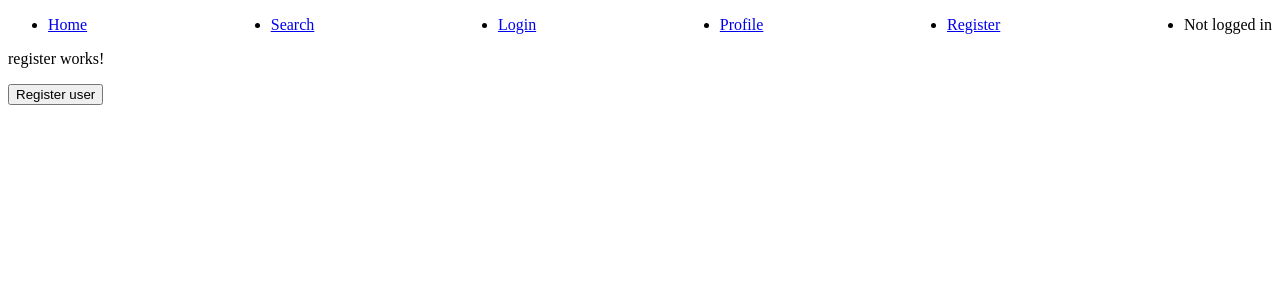
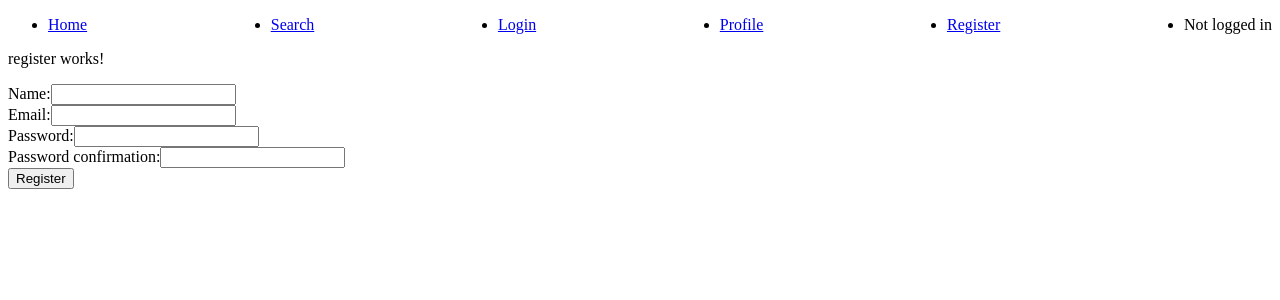
Before and after one commit to chas-academy/u06-fullstack-recipe-app-emiliaharden, an Angular app in the folder RecipeFE/: page /register in a window 1280 px wide. Shown: the top 300 px of the page. Built offline with nearby package versions, Linux system fonts and the light colour scheme.

Commit message:
fixed register, login

```diff
--- a/RecipeFE/src/app/app.component.ts
+++ b/RecipeFE/src/app/app.component.ts
@@ -4,16 +4,18 @@ import { RouterLink, RouterLinkActive, RouterOutlet } from '@angular/router';
 import { AuthService } from './services/auth.service';
 import { Observable } from 'rxjs';
 import { LoggedInUser } from './interfaces/loggedinuser';
+import { User } from './interfaces/user';
 
 @Component({
   selector: 'app-root',
   standalone: true,
-  imports: [CommonModule,RouterOutlet, RouterLink, RouterLinkActive, AsyncPipe],
+  imports: [CommonModule,RouterOutlet, RouterLink, RouterLinkActive],
   templateUrl: './app.component.html',
   styleUrl: './app.component.css'
 })
 export class AppComponent {
   title = 'RecipeFE';
+  user?: User;
 
   loggedIn$: Observable<LoggedInUser>;
 
--- a/RecipeFE/src/app/pages/login/login.component.html
+++ b/RecipeFE/src/app/pages/login/login.component.html
@@ -1,6 +1,18 @@
 <p>login works!</p>
 
-<button (click)="login()">Login user</button>
-<button (click)="logout()">Logout user</button>
+@if (form) {
+<form [formGroup]="form" (ngSubmit)="login()">
+    <div>
+        <label>Email</label>
+        <input type="text" id="email" formControlName="email" class="border-2">
+    </div>
+    <div>
+        <label>Password</label>
+        <input type="password" id="password" formControlName="password" class="border-2">
+    </div>
 
-<!-- Här ska det läggas en logout. -->
+    <button type="submit">Login</button>
+</form>
+}
+
+<button (click)="logout()">Logout</button>
--- a/RecipeFE/src/app/pages/login/login.component.ts
+++ b/RecipeFE/src/app/pages/login/login.component.ts
@@ -1,28 +1,51 @@
 import { Component } from '@angular/core';
 import { Logindetails } from '../../interfaces/logindetails';
 import { AuthService } from '../../services/auth.service';
+import { FormBuilder, FormGroup, FormsModule, ReactiveFormsModule, Validators } from '@angular/forms';
+import { Router } from '@angular/router';
 
 @Component({
   selector: 'app-login',
   standalone: true,
-  imports: [],
+  imports: [FormsModule, ReactiveFormsModule],
   templateUrl: './login.component.html',
   styleUrl: './login.component.css',
 })
 export class LoginComponent {
   loginDetails: Logindetails;
+  form?: FormGroup;
 
-  constructor(private auth: AuthService) {
+  constructor(private auth: AuthService, private fb: FormBuilder, private router: Router) {
     this.loginDetails = {
-      email: 'emi@emi.se',
-      password: 'larre123',
+      email: '',
+      password: '',
     };
   }
 
-  login(){
-    this.auth.loginUser(this.loginDetails);
+  ngOnInit() {
+    this.form = this.fb.group({
+      email: ["", [Validators.required, Validators.email]],
+      password: ['', [Validators.required, Validators.minLength(8)]]
+    });
   }
-  logout(){
+
+  login() {
+    if (this.form?.valid) {
+      this.loginDetails.email = this.form?.value.email;
+      this.loginDetails.password = this.form?.value.password;
+
+      this.auth.loginUser(this.loginDetails).subscribe({
+        next: () => {
+          this.router.navigate(['/profile']);
+        },
+        error: (error: any) => {
+          console.error('Inloggning misslyckades:', error)
+        }
+      });
+    }
+  }
+
+  logout() {
     this.auth.logoutUser();
   }
 }
--- a/RecipeFE/src/app/pages/register/register.component.html
+++ b/RecipeFE/src/app/pages/register/register.component.html
@@ -1,4 +1,27 @@
+
+<!-- Form för registrering -->
 <p>register works!</p>
 
-<!-- Form för registrering -->
-<button (click)="registerUser()">Register user</button>
+@if (form) {
+    <form [formGroup]="form" (ngSubmit)="registerUser()">
+        <div>
+            <label for="name">Name:</label>
+            <input type="text" id="name" formControlName="name" class="border-2">
+        </div>
+        <div>
+            <label for="email">Email:</label>
+            <input type="text" id="email" formControlName="email" class="border-2">
+        </div>
+        <div>
+            <label for="password">Password:</label>
+            <input type="password" id="password" formControlName="password" class="border-2">
+        </div>
+        <div>
+            <label for="password_confirmation">Password confirmation:</label>
+            <input type="password" id="password_confirmation" formControlName="password_confirmation" class="border-2">
+        </div>
+
+        <button type="submit">Register</button>
+    </form>
+    }
+<!-- <button (click)="registerUser()">Register user</button> -->
--- a/RecipeFE/src/app/pages/register/register.component.ts
+++ b/RecipeFE/src/app/pages/register/register.component.ts
@@ -1,27 +1,58 @@
 import { Component } from '@angular/core';
 import { RegisterDetails } from '../../interfaces/registerdetails';
 import { AuthService } from '../../services/auth.service';
+import { FormBuilder, FormGroup, FormsModule, ReactiveFormsModule, Validators } from '@angular/forms';
+import { Router } from '@angular/router';
 
 @Component({
   selector: 'app-register',
   standalone: true,
-  imports: [],
+  imports: [FormsModule, ReactiveFormsModule],
   templateUrl: './register.component.html',
   styleUrl: './register.component.css'
 })
 
 export class RegisterComponent {
   RegisterDetails: RegisterDetails;
+  form?: FormGroup;
 
-  constructor (private auth: AuthService) {
+  constructor(private auth: AuthService, private fb: FormBuilder, private router: Router) {
     this.RegisterDetails = {
-      name: 'larre',
-      email: 'larre@larre.se',
-      password: 'larre123',
-      password_confirmation:'larre123',
+      name: '',
+      email: '',
+      password: '',
+      password_confirmation: '',
     };
   }
+
+  ngOnInit() {
+    this.form = this.fb.group({
+      name: ["", [Validators.required, Validators.pattern(/^[a-zA-Z\s]*$/)]],
+      email: ["", [Validators.required, Validators.email]],
+      password: ['', [Validators.required, Validators.minLength(8)]],
+      password_confirmation: ['', [Validators.required, Validators.minLength(8)]]
+    });
+  }
+
   registerUser() {
-    this.auth.registerNewUser(this.RegisterDetails);
+    if (this.form?.valid) {
+      this.RegisterDetails.name = this.form.value.name;
+      this.RegisterDetails.email = this.form.value.email;
+      this.RegisterDetails.password = this.form.value.password;
+      this.RegisterDetails.password_confirmation = this.form.value.password_confirmation;
+
+      this.auth.registerNewUser(this.RegisterDetails).subscribe({
+        next: () => {
+          this.auth.loginUser(this.RegisterDetails).subscribe({
+            next: () => {
+              this.router.navigate(['/profile'])
+            }
+          })
+        },
+        error: (error) => {
+          console.error('Registrering misslyckades', error);
+        }
+      });
+    }
   }
 }
--- a/RecipeFE/src/app/services/auth.service.ts
+++ b/RecipeFE/src/app/services/auth.service.ts
@@ -1,11 +1,12 @@
 import { HttpClient, HttpErrorResponse, HttpHeaders } from '@angular/common/http';
 import { Injectable } from '@angular/core';
-import { BehaviorSubject, EMPTY, catchError, throwError, map } from 'rxjs';
+import { BehaviorSubject, EMPTY, catchError, throwError, map, tap, Observable } from 'rxjs';
 import { Logindetails } from '../interfaces/logindetails';
 import { User } from '../interfaces/user';
 import { LoggedInUser } from '../interfaces/loggedinuser';
 import { RegisterDetails } from '../interfaces/registerdetails';
 import { RegisteredUser } from '../interfaces/registereduser';
+import { Router } from '@angular/router';
 
 
 @Injectable({
@@ -24,7 +25,7 @@ export class AuthService {
   });
   loggedIn$ = this.loggedIn.asObservable();
 
-  private baseUrl = 'https://u06-fullstack-recipe-app-emiliaharden.onrender.com/';
+  private baseUrl: string = 'https://u06-fullstack-recipe-app-emiliaharden.onrender.com/api/';
 
   private httpOptions = {
     headers: new HttpHeaders({
@@ -32,21 +33,26 @@ export class AuthService {
     }),
   };
 
-  constructor(private http: HttpClient) { }
+  constructor(private http: HttpClient, private router: Router) { }
 
   registeredUserState(registeredState: RegisteredUser) {
     this.registered.next(registeredState);
   }
 
-  registerNewUser(registerDetails: RegisterDetails) {
-    this.http.post<any>(this.baseUrl + 'register', registerDetails, this.httpOptions).pipe(catchError(this.handleError)).subscribe(result => {
-      console.log(result);
+  registerNewUser(registerDetails: RegisterDetails): Observable<any> {
+    return this.http.post<any>(this.baseUrl+'register', registerDetails, this.httpOptions).pipe(catchError(this.handleError),
+    tap(result => {
+      console.log('Registrering lyckades', result);
       this.registeredUserState({
         user: result.user,
         registeredState: true,
       });
-      this.httpOptions.headers = this.httpOptions.headers.set('Authorization', 'Bearer ' + result.token);
-    });
+
+      localStorage.setItem('token', result.token);
+      this.router.navigate(['/']);
+
+      this.httpOptions.headers = this.httpOptions.headers.set('Authorization', "Bearer " + result.token);
+    }));
   }
 
   updateLoginState(loginState: LoggedInUser) {
@@ -55,21 +61,23 @@ export class AuthService {
   getLoginStatus() {
     return this.loggedIn.value.loginState;
   }
-  loginUser(LoginDetails: Logindetails) {
-    this.http
-      .post<any>(this.baseUrl + 'login', LoginDetails, this.httpOptions)
-      .pipe(catchError(this.handleError))
-      .subscribe((result) => {
-        console.log(result);
+  loginUser(LoginDetails: Logindetails): Observable<any> {
+   return this.http
+      .post<any>(this.baseUrl+'login', LoginDetails, this.httpOptions)
+      .pipe(catchError(this.handleError),
+      tap(result => {
+        console.log('Inlogg lyckades för user:', result.user);
         this.updateLoginState({
           user: result.user,
           loginState: true,
         });
-        this.httpOptions.headers = this.httpOptions.headers.set(
-          'Authorization',
-          'Bearer ' + result.token
-        );
-      });
+        // om result så tar vi det, som i det här fallet är token,
+        // och sparar det i localStorage
+        localStorage.setItem('token', result.token);
+        this.router.navigate(['/']);
+
+        this.httpOptions.headers = this.httpOptions.headers.set('Authorization', "Bearer " + result.token);
+      }));
   }
   logoutUser() {
     this.http
@@ -87,7 +95,7 @@ export class AuthService {
         );
       });
   }
-  getCurrentUser() {
+  getCurrentUser(): Observable<User> {
     if(!this.loggedIn.value.user){
       return EMPTY;
     }
@@ -101,17 +109,17 @@ export class AuthService {
 
   }
 
-  private handleError(error: HttpErrorResponse) {
-    if (error.status === 404) {
-      console.error('An error occurred', error.error);
+  handleError(error: HttpErrorResponse) {
+    console.error('Error during login:', error);
+    if (error.status === 500) {
+      return throwError(() => new Error('Internal server error. Please try again later.'));
+    } else if (error.status === 404) {
+      return throwError(() => new Error('An error occurred during login. Please try again later:', error.error));
     } else {
       console.error(
-        `Backend returned code ${error.status}, body was `,
-        error.error
+        `Backend returned code: ${error.status}, body was: `, error.error
       );
     }
-    return throwError(
-      () => new Error('Something bad happened; please try again later')
-    );
+    return throwError(() => new Error('Something bad happened: please try again later.'))
   }
 }
```
Also changed, not shown: 1 other file (tests, documents, lock files or other folders).
